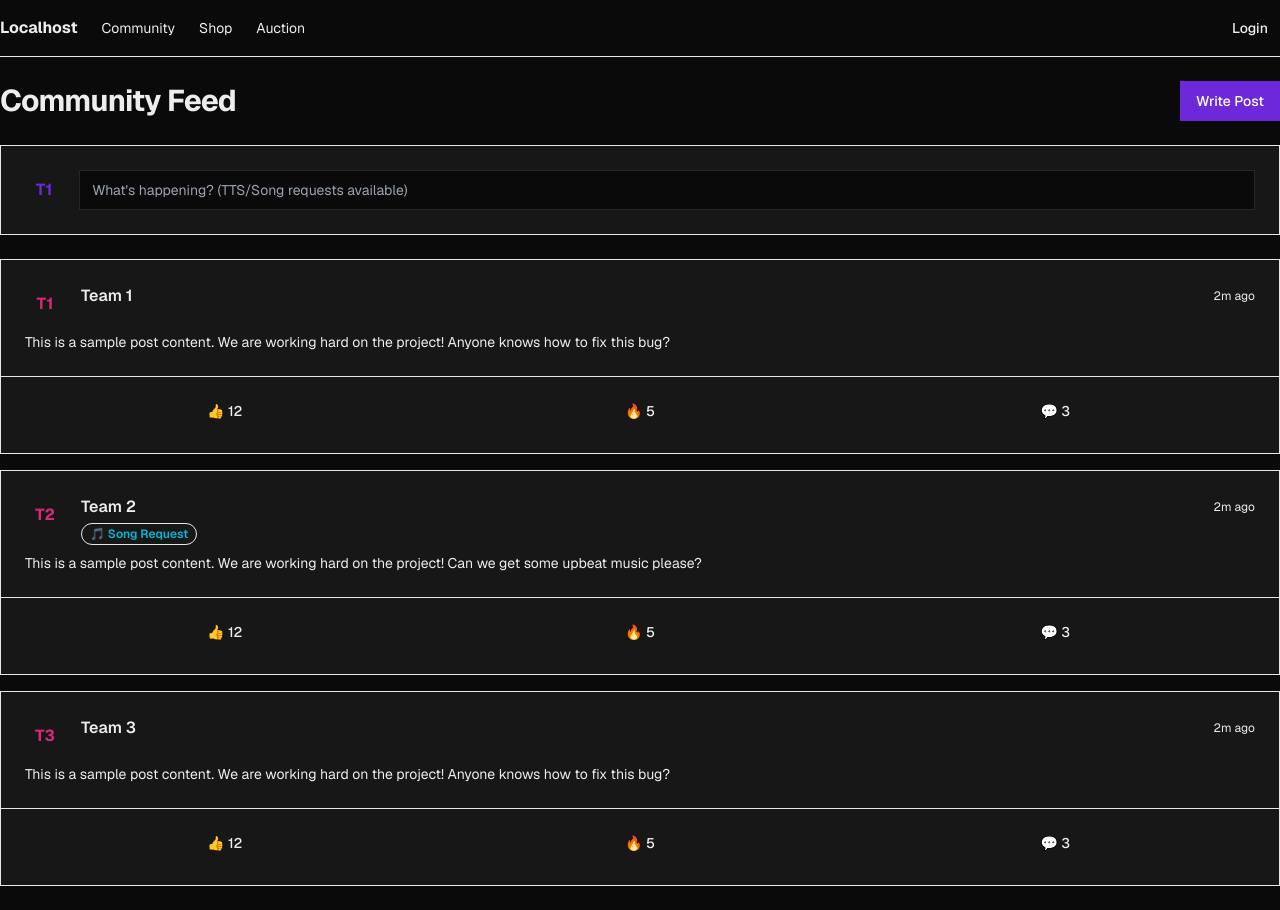
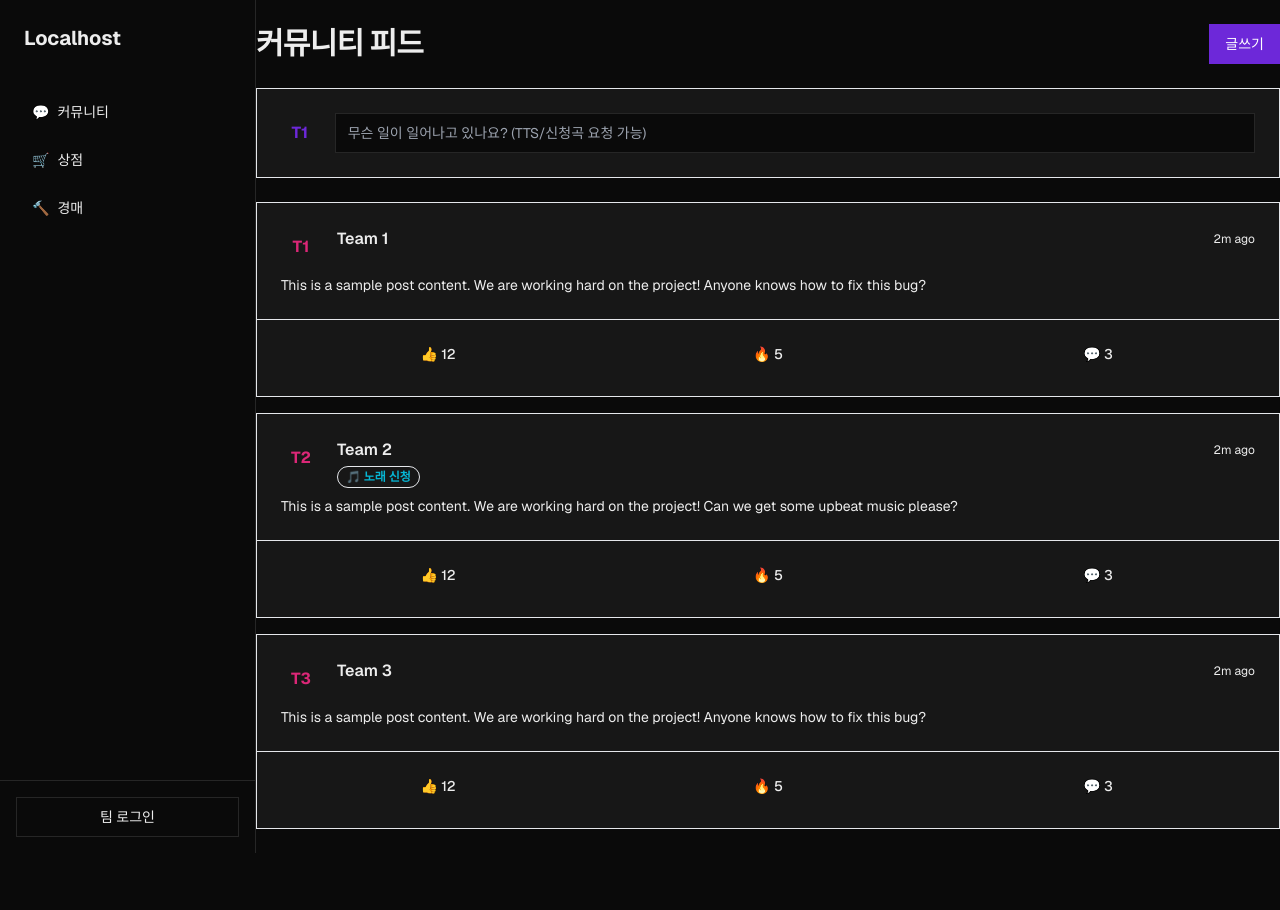
Before and after one commit to jaehwan02/localhost, a Next.js app: page /community in a window 1280 px wide. After the commit the page ends 853 px from the top, so only its background shows below. Built offline with nearby package versions, Linux system fonts and the light colour scheme; no server answers.

Commit message:
feat(media): TTS 및 노래 재생 우선순위 로직 구현

```diff
--- a/app/(main)/community/page.tsx
+++ b/app/(main)/community/page.tsx
@@ -6,8 +6,8 @@ export default function CommunityPage() {
   return (
     <div className="space-y-6">
       <div className="flex items-center justify-between">
-        <h1 className="text-3xl font-bold tracking-tight">Community Feed</h1>
-        <Button>Write Post</Button>
+        <h1 className="text-3xl font-bold tracking-tight">커뮤니티 피드</h1>
+        <Button>글쓰기</Button>
       </div>
 
       {/* Write Post Input (Quick) */}
@@ -17,7 +17,7 @@ export default function CommunityPage() {
             <div className="h-10 w-10 rounded-full bg-primary/20 flex items-center justify-center text-primary font-bold">
               T1
             </div>
-            <Input placeholder="What's happening? (TTS/Song requests available)" />
+            <Input placeholder="무슨 일이 일어나고 있나요? (TTS/신청곡 요청 가능)" />
           </div>
         </CardContent>
       </Card>
@@ -38,7 +38,7 @@ export default function CommunityPage() {
                 {i % 2 === 0 && (
                   <div className="mt-1 flex gap-2">
                     <span className="inline-flex items-center rounded-full border border-accent/50 bg-accent/10 px-2 py-0.5 text-xs font-semibold text-accent">
-                      🎵 Song Request
+                      🎵 노래 신청
                     </span>
                   </div>
                 )}
--- a/app/(main)/layout.tsx
+++ b/app/(main)/layout.tsx
@@ -1,4 +1,5 @@
 import { Header } from "@/components/layout/Header";
+import { Sidebar } from "@/components/layout/Sidebar";
 
 export default function MainLayout({
   children,
@@ -6,11 +7,14 @@ export default function MainLayout({
   children: React.ReactNode;
 }) {
   return (
-    <div className="flex min-h-screen flex-col">
-      <Header />
-      <main className="flex-1 container max-w-screen-2xl py-6">
-        {children}
-      </main>
+    <div className="flex min-h-screen">
+      <Sidebar />
+      <div className="flex-1 flex flex-col min-h-screen">
+        <Header />
+        <main className="flex-1 container max-w-screen-2xl py-6">
+          {children}
+        </main>
+      </div>
     </div>
   );
 }
--- a/app/(main)/page.tsx
+++ b/app/(main)/page.tsx
@@ -9,17 +9,17 @@ export default function Home() {
           Localhost
         </h1>
         <p className="text-xl text-muted-foreground max-w-[600px]">
-          The ultimate gamified platform for hackathon operations.
-          Connect, compete, and enjoy the vibe.
+          해커톤 운영을 위한 최고의 게이미피케이션 플랫폼.
+          소통하고, 경쟁하고, 분위기를 즐기세요.
         </p>
       </div>
 
       <div className="flex gap-4">
         <Button asChild size="lg">
-          <Link href="/login">Team Login</Link>
+          <Link href="/login">팀 로그인</Link>
         </Button>
         <Button variant="outline" size="lg" asChild>
-          <Link href="/community">Enter as Guest</Link>
+          <Link href="/community">게스트로 입장</Link>
         </Button>
       </div>
     </div>
--- a/app/(main)/shop/page.tsx
+++ b/app/(main)/shop/page.tsx
@@ -2,22 +2,22 @@ import { Button } from "@/components/ui/button";
 import { Card, CardContent, CardFooter, CardHeader, CardTitle } from "@/components/ui/card";
 
 const PRODUCTS = [
-  { id: 1, name: "Energy Drink", price: 50, image: "⚡️" },
-  { id: 2, name: "Snack Box", price: 100, image: "🍪" },
-  { id: 3, name: "Keyboard Cleaning", price: 150, image: "🧹" },
-  { id: 4, name: "Mentor Help Ticket", price: 300, image: "🎫" },
-  { id: 5, name: "Sleeping Bag Rental", price: 500, image: "🛌" },
-  { id: 6, name: "Massage Gun Usage", price: 200, image: "💆" },
+  { id: 1, name: "에너지 드링크", price: 50, image: "⚡️" },
+  { id: 2, name: "과자 박스", price: 100, image: "🍪" },
+  { id: 3, name: "키보드 청소", price: 150, image: "🧹" },
+  { id: 4, name: "멘토 호출권", price: 300, image: "🎫" },
+  { id: 5, name: "침낭 대여", price: 500, image: "🛌" },
+  { id: 6, name: "마사지건 사용", price: 200, image: "💆" },
 ];
 
 export default function ShopPage() {
   return (
     <div className="space-y-6">
       <div className="flex items-center justify-between">
-        <h1 className="text-3xl font-bold tracking-tight">Shop</h1>
+        <h1 className="text-3xl font-bold tracking-tight">상점</h1>
         <div className="flex items-center gap-2 bg-secondary/10 px-4 py-2 rounded-full border border-secondary/20">
           <span className="text-xl">💰</span>
-          <span className="font-bold text-secondary">1,250 Coins</span>
+          <span className="font-bold text-secondary">1,250 코인</span>
         </div>
       </div>
 
@@ -31,10 +31,10 @@ export default function ShopPage() {
               <CardTitle className="text-lg">{product.name}</CardTitle>
             </CardHeader>
             <CardContent className="p-4 pt-0">
-              <p className="font-bold text-secondary">{product.price} Coins</p>
+              <p className="font-bold text-secondary">{product.price} 코인</p>
             </CardContent>
             <CardFooter className="p-4 pt-0">
-              <Button className="w-full" variant="outline">Buy</Button>
+              <Button className="w-full" variant="outline">구매</Button>
             </CardFooter>
           </Card>
         ))}
--- a/app/login/page.tsx
+++ b/app/login/page.tsx
@@ -8,23 +8,23 @@ export default function LoginPage() {
     <div className="flex min-h-screen items-center justify-center bg-background p-4">
       <Card className="w-full max-w-sm border-border/50 bg-card/50 backdrop-blur-sm">
         <CardHeader className="space-y-1 text-center">
-          <CardTitle className="text-2xl font-bold tracking-tight">Team Login</CardTitle>
+          <CardTitle className="text-2xl font-bold tracking-tight">팀 로그인</CardTitle>
           <CardDescription>
-            Enter your Team ID and Password provided by Admin
+            관리자가 제공한 팀 ID와 비밀번호를 입력하세요
           </CardDescription>
         </CardHeader>
         <CardContent className="space-y-4">
           <div className="space-y-2">
-            <Input type="text" placeholder="Team ID" />
+            <Input type="text" placeholder="팀 ID" />
           </div>
           <div className="space-y-2">
-            <Input type="password" placeholder="Password" />
+            <Input type="password" placeholder="비밀번호" />
           </div>
         </CardContent>
         <CardFooter className="flex flex-col space-y-2">
-          <Button className="w-full">Login</Button>
+          <Button className="w-full">로그인</Button>
           <Button variant="link" className="text-xs text-muted-foreground" asChild>
-            <Link href="/">Back to Home</Link>
+            <Link href="/">홈으로 돌아가기</Link>
           </Button>
         </CardFooter>
       </Card>
--- a/components/layout/Header.tsx
+++ b/components/layout/Header.tsx
@@ -3,45 +3,14 @@ import { Button } from "@/components/ui/button";
 
 export function Header() {
   return (
-    <header className="sticky top-0 z-50 w-full border-b border-border/40 bg-background/95 backdrop-blur supports-[backdrop-filter]:bg-background/60">
-      <div className="container flex h-14 max-w-screen-2xl items-center">
-        <div className="mr-4 hidden md:flex">
-          <Link href="/" className="mr-6 flex items-center space-x-2">
-            <span className="hidden font-bold sm:inline-block">
-              Localhost
-            </span>
-          </Link>
-          <nav className="flex items-center gap-6 text-sm">
-            <Link
-              href="/community"
-              className="transition-colors hover:text-foreground/80 text-foreground/60"
-            >
-              Community
-            </Link>
-            <Link
-              href="/shop"
-              className="transition-colors hover:text-foreground/80 text-foreground/60"
-            >
-              Shop
-            </Link>
-            <Link
-              href="/auction"
-              className="transition-colors hover:text-foreground/80 text-foreground/60"
-            >
-              Auction
-            </Link>
-          </nav>
-        </div>
-        <div className="flex flex-1 items-center justify-between space-x-2 md:justify-end">
-          <div className="w-full flex-1 md:w-auto md:flex-none">
-            {/* Add search or other controls here if needed */}
-          </div>
-          <nav className="flex items-center">
-             <Button variant="ghost" size="sm" asChild>
-                <Link href="/login">Login</Link>
-             </Button>
-          </nav>
-        </div>
+    <header className="sticky top-0 z-50 w-full border-b border-border bg-background/95 backdrop-blur supports-[backdrop-filter]:bg-background/60 md:hidden">
+      <div className="container flex h-14 items-center justify-between">
+        <Link href="/" className="font-bold">
+          Localhost
+        </Link>
+        <Button variant="ghost" size="sm" asChild>
+            <Link href="/login">로그인</Link>
+        </Button>
       </div>
     </header>
   );
--- /dev/null
+++ b/components/layout/Sidebar.tsx
@@ -0,0 +1,39 @@
+import Link from "next/link";
+import { Button } from "@/components/ui/button";
+
+export function Sidebar() {
+  return (
+    <aside className="hidden w-64 flex-col border-r border-border bg-card/50 md:flex">
+      <div className="p-6">
+        <Link href="/" className="flex items-center space-x-2 font-bold text-xl">
+          <span>Localhost</span>
+        </Link>
+      </div>
+      <nav className="flex-1 space-y-2 p-4">
+        <Button variant="ghost" className="w-full justify-start" asChild>
+          <Link href="/community">
+            <span className="mr-2">💬</span>
+            커뮤니티
+          </Link>
+        </Button>
+        <Button variant="ghost" className="w-full justify-start" asChild>
+          <Link href="/shop">
+            <span className="mr-2">🛒</span>
+            상점
+          </Link>
+        </Button>
+        <Button variant="ghost" className="w-full justify-start" asChild>
+          <Link href="/auction">
+            <span className="mr-2">🔨</span>
+            경매
+          </Link>
+        </Button>
+      </nav>
+      <div className="p-4 border-t border-border">
+        <Button variant="outline" className="w-full" asChild>
+          <Link href="/login">팀 로그인</Link>
+        </Button>
+      </div>
+    </aside>
+  );
+}
```
Also changed, not shown: app/(main)/auction/page.tsx (+18 -18 lines), app/admin/page.tsx (+18 -18 lines), app/player/page.tsx (+10 -10 lines).
